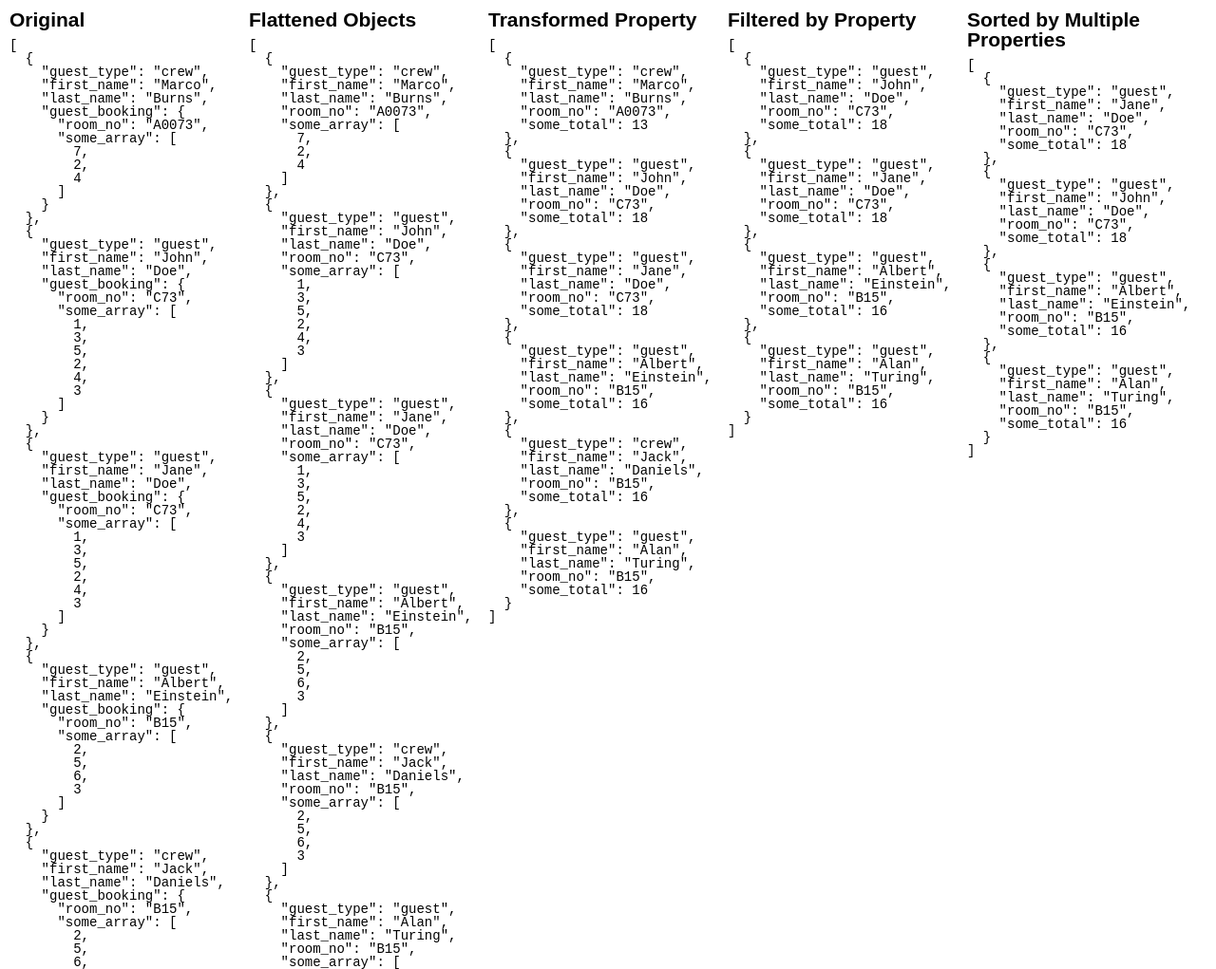
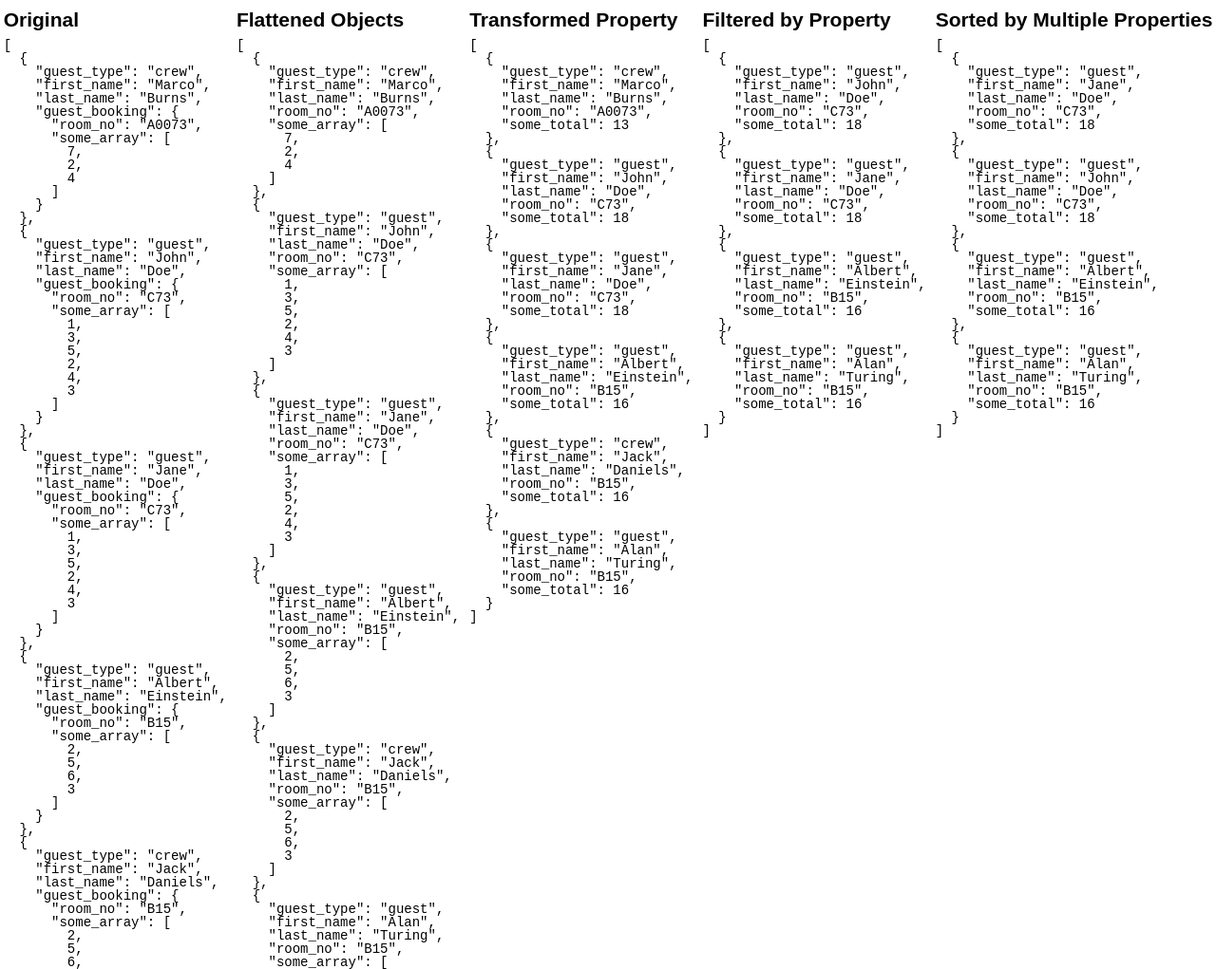
Before and after one commit to aptivator/data-transformations-exercise, a website built with Vite: page index.html in a window 1280 px wide. Shown: the top 1021 px of the page at 95% size. Built offline with nearby package versions, Linux system fonts and the light colour scheme.

Commit message:
Update some styles

```diff
--- a/public/style.css
+++ b/public/style.css
@@ -9,13 +9,17 @@ html {
 }
 
 #transformations {
-  display: flex;
-  padding: 1rem;
+  display: table;
+  margin: 1rem auto;
 }
 
 .transformation {
-  flex: 1;
   font-size: 1.4rem;
+  display: table-cell;
+}
+
+.transformation + .transformation {
+  padding-left: 1rem;
 }
 
 .transformation h3 {
```
